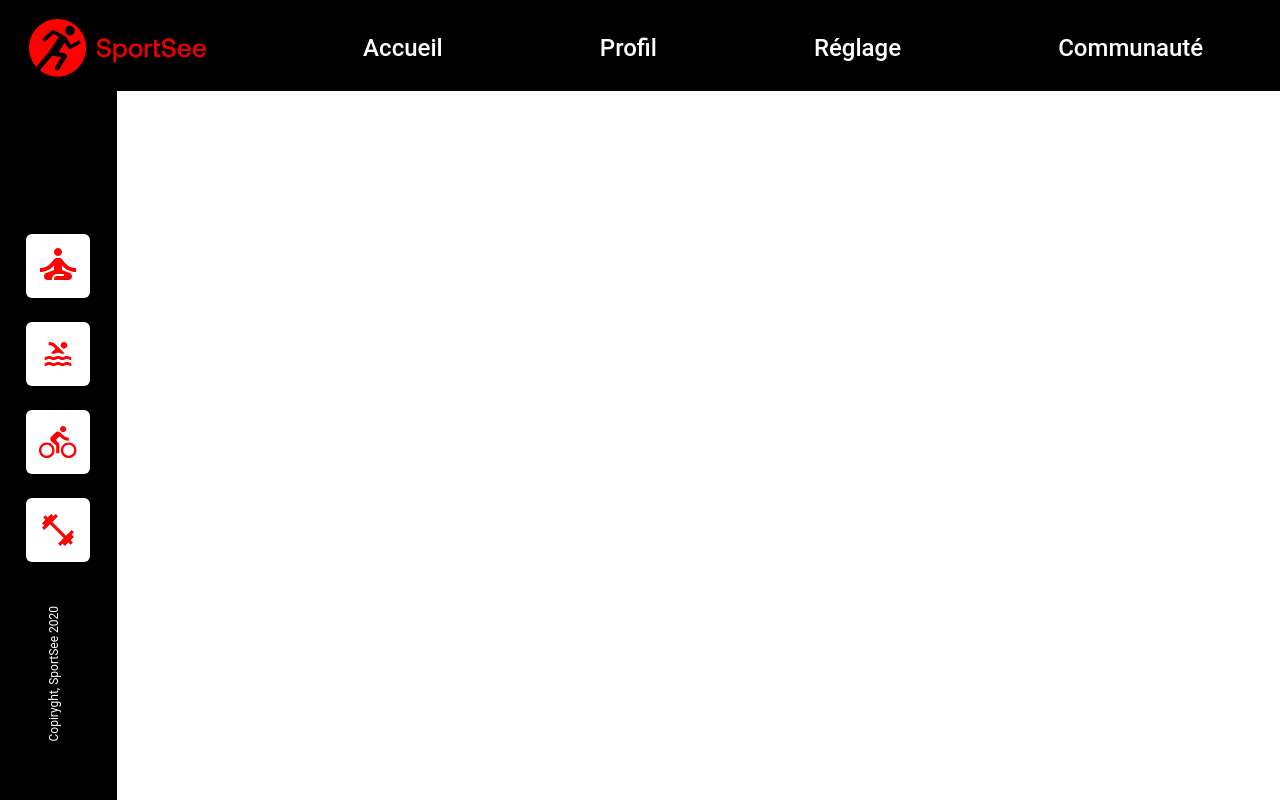
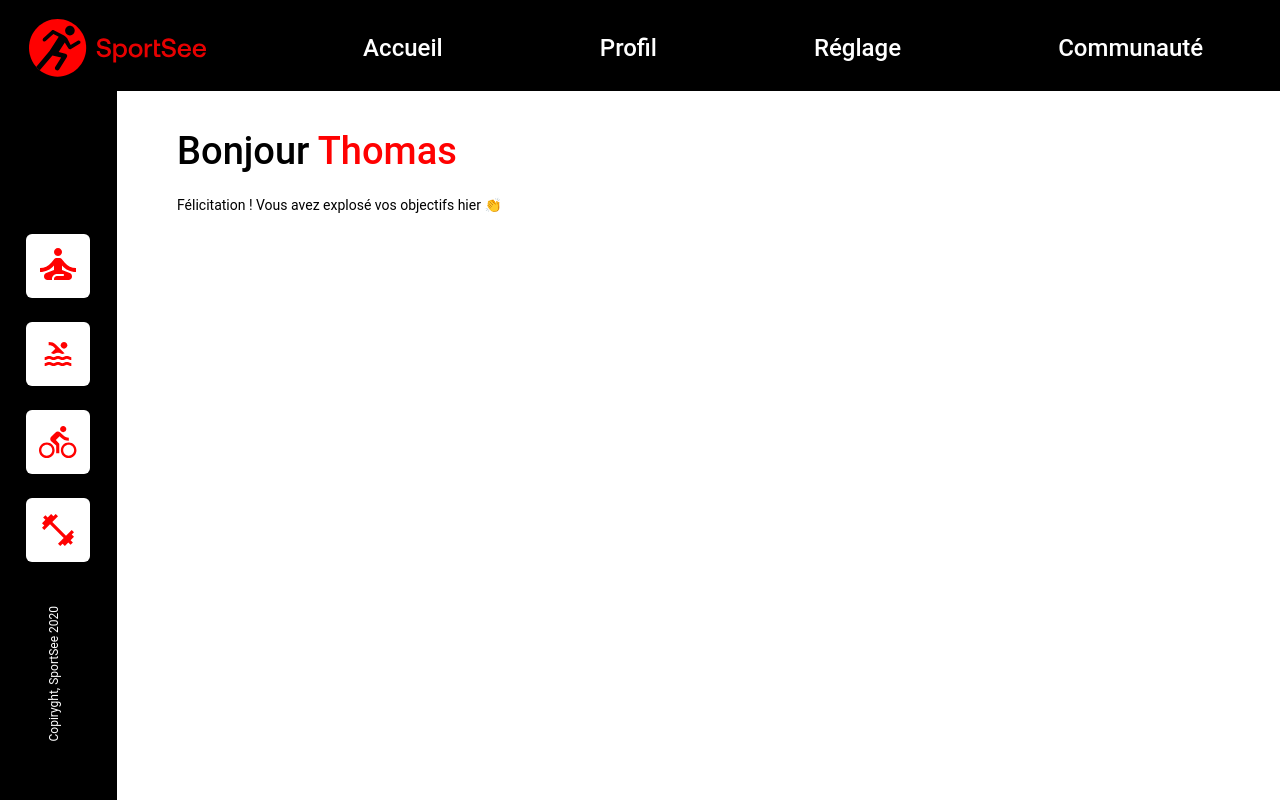
Before and after one commit to Thorekt/RobinOry_12_02022023, a React (Create React App) app: page / in a window 1280 px wide. Built offline with nearby package versions, Linux system fonts and the light colour scheme.

Commit message:
Head dashboard intégré

```diff
--- /dev/null
+++ b/src/components/HeadDashboard.jsx
@@ -0,0 +1,22 @@
+import React from 'react';
+import '../styles/HeadDashboard.css';
+
+/*
+ * This is the head of the dashboard.
+ * It contains the name of the user
+ *
+ * @param {string} name The name of the user.
+ * @returns {JSX.Element} The head of the dashboard.
+ */
+function HeadDashboard({ nameUser }) {
+  return (
+    <div className='head-dashboard'>
+      <h1>
+        Bonjour <span>{nameUser}</span>
+      </h1>
+      <p>Félicitation ! Vous avez explosé vos objectifs hier 👏</p>
+    </div>
+  );
+}
+
+export default HeadDashboard;
--- a/src/pages/Dashboard.jsx
+++ b/src/pages/Dashboard.jsx
@@ -1,4 +1,6 @@
 import React from 'react';
+import HeadDashboard from '../components/HeadDashboard';
+import '../styles/Dashboard.css';
 
 /*
  * This is the Dashboard page.
@@ -6,7 +8,12 @@ import React from 'react';
  * @returns {JSX.Element} The Dashboard page.
  */
 function Dashboard() {
-  return <div></div>;
+  return (
+    <div className='dashboard'>
+      <HeadDashboard nameUser='Thomas' />
+
+    </div>
+  );
 }
 
 export default Dashboard;
--- /dev/null
+++ b/src/styles/Dashboard.css
@@ -0,0 +1,12 @@
+.dashboard {
+  margin-top: 68px;
+  margin-left: 117px;
+  padding: 0px 107px 0px 90px;
+}
+
+@media (max-height: 1000px) {
+  .dashboard {
+    margin-top: 48px;
+    padding: 0px 70px 0px 60px;
+  }
+}
--- /dev/null
+++ b/src/styles/HeadDashboard.css
@@ -0,0 +1,30 @@
+.head-dashboard {
+}
+
+.head-dashboard h1 {
+  margin: 0;
+  margin-bottom: 41px;
+  font-size: 48px;
+  line-height: 24px;
+  font-weight: 500;
+}
+
+.head-dashboard h1 span {
+  color: #ff0101;
+}
+
+.head-dashboard p {
+  font-size: 18px;
+  font-weight: 400;
+  line-height: 24px;
+}
+
+@media (max-height: 1000px) {
+  .head-dashboard h1 {
+    margin-bottom: 30px;
+    font-size: 38px;
+  }
+  .head-dashboard p {
+    font-size: 14px;
+  }
+}
```
